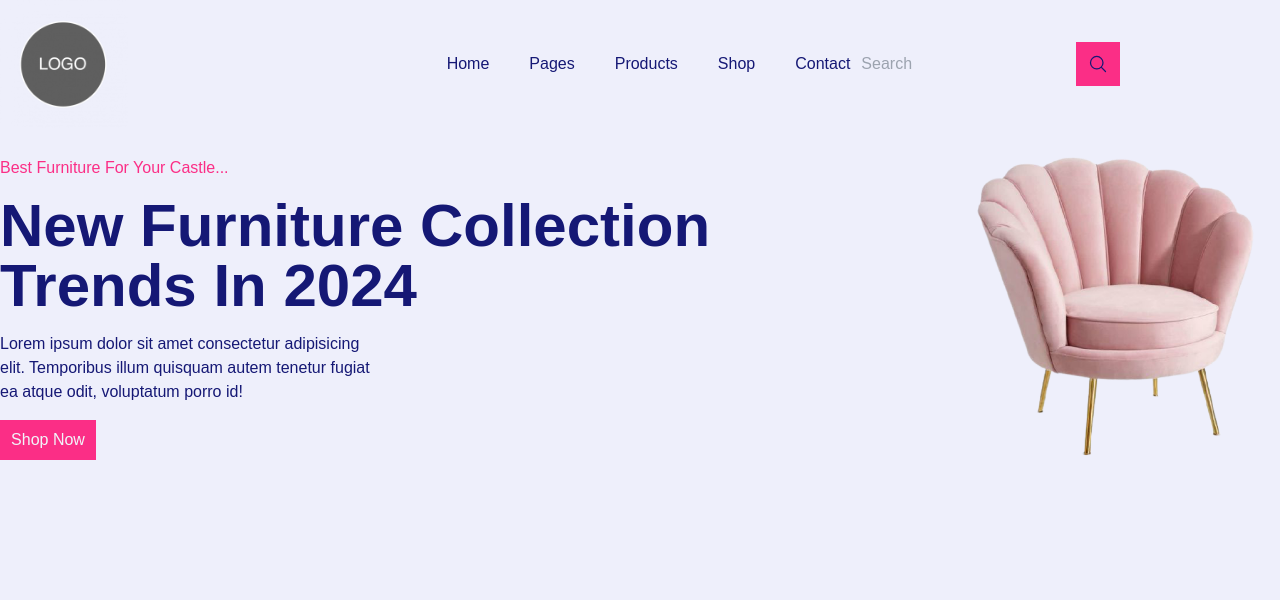
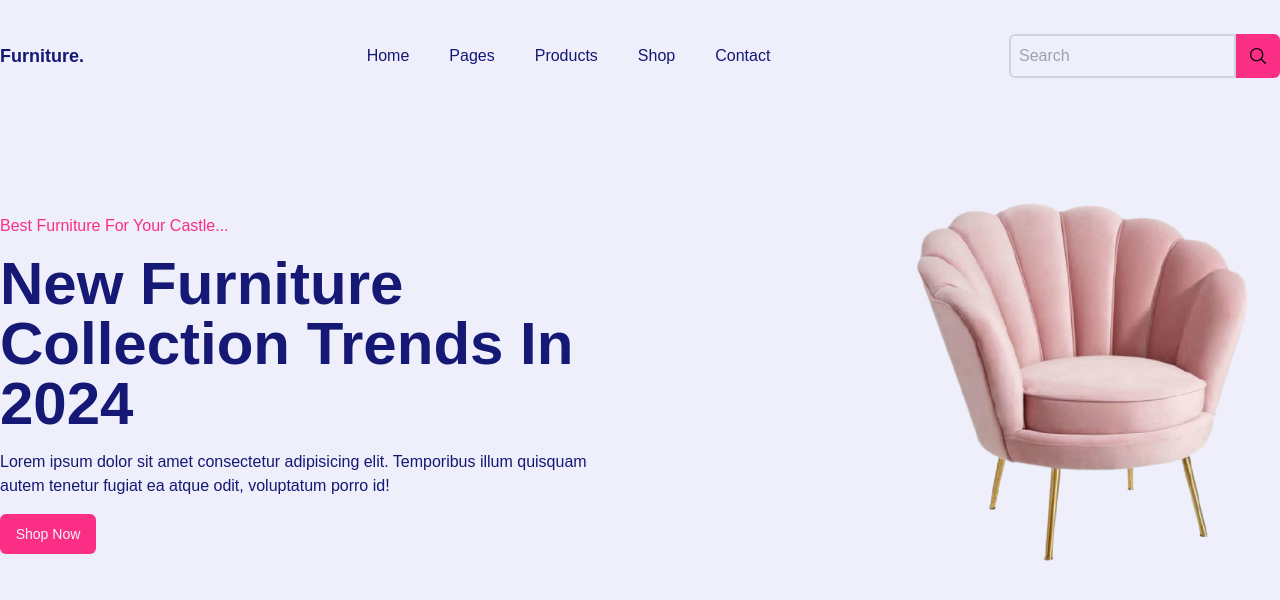
Before and after one commit to Hyperchain-Technolgy/furniture, a React (Vite) app: page / in a window 1280 px wide. Shown: the top 600 px of the page. Built offline with nearby package versions, Linux system fonts and the light colour scheme; a web font is replaced by a local one.

Commit message:
fix layout of navbar & hero section

```diff
--- a/src/Components/Hero.jsx
+++ b/src/Components/Hero.jsx
@@ -2,14 +2,14 @@ import furniture from "../assets/oneseater.png";
 
 const Hero = () => {
   return (
-    <div className="flex justify-center items-center container mx-auto font-medium h-3/4 mt-5">
+    <div className="h-[34rem] flex items-center container mx-auto font-medium">
       <section className="flex flex-col gap-4">
         <p className="text-pink capitalize">Best furniture for your castle...</p>
         <h1 className="text-6xl font-bold text w-9/12 capitalize">New furniture collection trends in 2024 </h1>
-        <p className="w-2/5">Lorem ipsum dolor sit amet consectetur adipisicing elit. Temporibus illum quisquam autem tenetur fugiat ea atque odit, voluptatum porro id!</p>
-        <button className="w-24 h-10 text-slate-100 bg-pink">Shop Now</button>
+        <p className="w-2/3">Lorem ipsum dolor sit amet consectetur adipisicing elit. Temporibus illum quisquam autem tenetur fugiat ea atque odit, voluptatum porro id!</p>
+        <button className="w-24 h-10 text-slate-100 bg-pink rounded-md text-sm hover:bg-lightpink active:border">Shop Now</button>
       </section>
-      <img src={furniture} className="size-3/12" />
+      <img src={furniture} alt="furniture" className="size-96" />
     </div>
   )
 }
--- a/src/Components/Navbar.jsx
+++ b/src/Components/Navbar.jsx
@@ -1,13 +1,10 @@
 import { Link } from 'react-router-dom'
-import logo from '../assets/logo.png'
 import SearchBar from './SearchBar'
 
 const Navbar = () => {
   return (
-    <header className="grid grid-cols-3 container mx-auto items-center font-medium">
-      <div>
-        <img src={logo} alt="Logo" className='w-32' />
-      </div>
+    <section className="flex container mx-auto items-center justify-between font-medium h-28">
+      <h1 className='w-32 font-bold text-lg'>Furniture.</h1>
       <nav>
         <ul className="flex cursor-pointer">
           <li><Link className='mx-5 hover:text-pink' to="/">Home</Link></li>
@@ -18,7 +15,7 @@ const Navbar = () => {
         </ul>
       </nav>
       <SearchBar />
-    </header>
+    </section>
   )
 }
 
--- a/src/Components/SearchBar.jsx
+++ b/src/Components/SearchBar.jsx
@@ -1,27 +1,11 @@
 const SearchBar = () => {
   return (
-    <div
-      className="relative flex">
-      <input
-        type="text"
-        className="bg-background p-2"
-        // style={{ outlineOffset: 0 }}
-        placeholder='Search' />
-      <button
-        className="bg-pink p-3"
-        type="button"
-      >
+    <div className="flex">
+      <input type="text" className="bg-background p-2 border-2 rounded-l-md border-slate-300" placeholder='Search' />
+      <button className="bg-pink p-3 rounded-r-md hover:bg-lightpink active:ring-2 ring-inset" type="button">
         <span className="[&>svg]:h-5 [&>svg]:w-5">
-          <svg
-            xmlns="http://www.w3.org/2000/svg"
-            fill="none"
-            viewBox="0 0 24 24"
-            strokeWidth="1.5"
-            stroke="currentColor">
-            <path
-              strokeLinecap="round"
-              strokeLinejoin="round"
-              d="m21 21-5.197-5.197m0 0A7.5 7.5 0 1 0 5.196 5.196a7.5 7.5 0 0 0 10.607 10.607Z" />
+          <svg xmlns="http://www.w3.org/2000/svg" x="0px" y="0px" width="100" height="100" viewBox="0 0 30 30">
+            <path d="M 13 3 C 7.4889971 3 3 7.4889971 3 13 C 3 18.511003 7.4889971 23 13 23 C 15.396508 23 17.597385 22.148986 19.322266 20.736328 L 25.292969 26.707031 A 1.0001 1.0001 0 1 0 26.707031 25.292969 L 20.736328 19.322266 C 22.148986 17.597385 23 15.396508 23 13 C 23 7.4889971 18.511003 3 13 3 z M 13 5 C 17.430123 5 21 8.5698774 21 13 C 21 17.430123 17.430123 21 13 21 C 8.5698774 21 5 17.430123 5 13 C 5 8.5698774 8.5698774 5 13 5 z"></path>
           </svg>
         </span>
       </button>
--- a/src/Routes/Home.jsx
+++ b/src/Routes/Home.jsx
@@ -4,7 +4,9 @@ import Navbar from "../Components/Navbar"
 function Home() {
   return (
     <>
-      <Navbar />
+      <header>
+        <Navbar />
+      </header>
       <main>
         <Hero />
       </main>
--- a/src/index.css
+++ b/src/index.css
@@ -10,4 +10,5 @@ body {
   font-family: "General Sans", sans-serif;
   background-color: #EEEFFB;
   color: #151875;
+  box-sizing: border-box;
 }
--- a/tailwind.config.js
+++ b/tailwind.config.js
@@ -13,6 +13,7 @@ export default {
 
         violet: "#7E33E0",
         pink: "#FB2E86",
+        lightpink: "#fb509a"
       },
     },
   },
```
Also changed, not shown: src/assets/logo.png (deleted).
